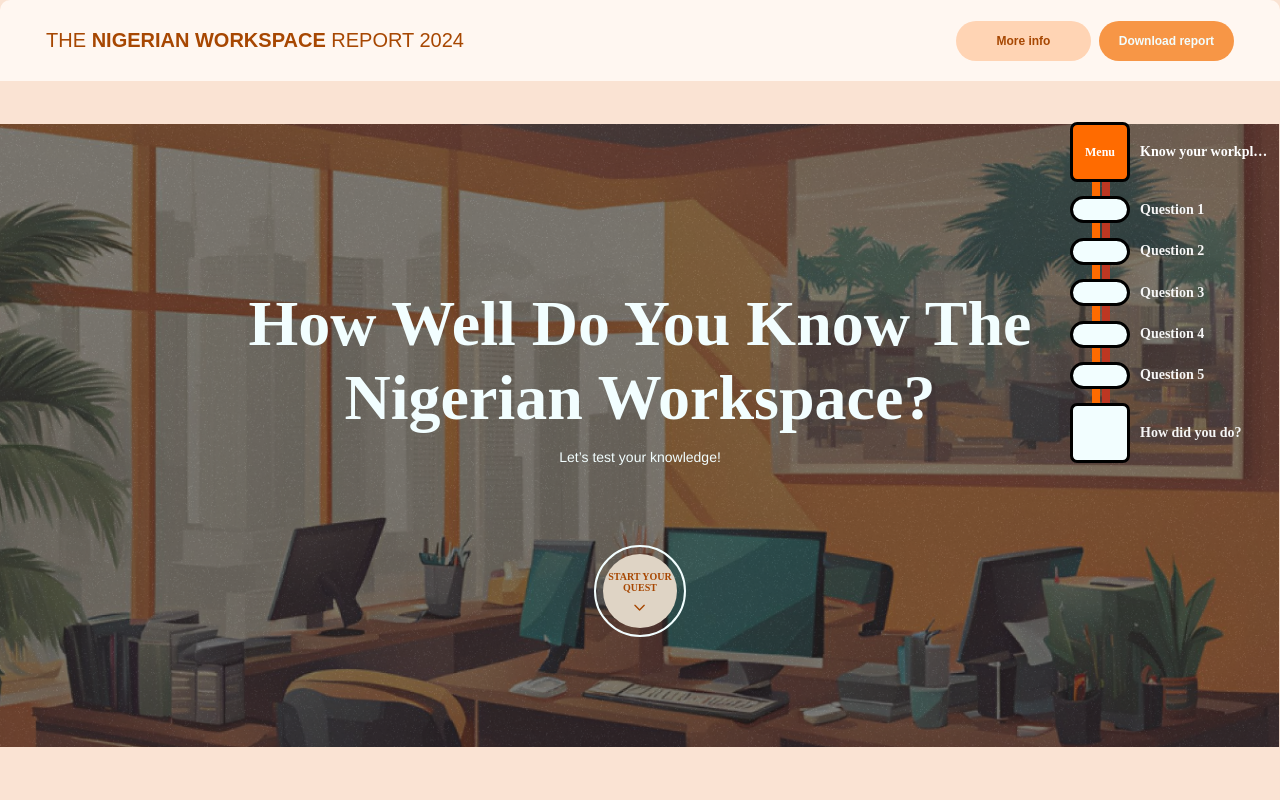
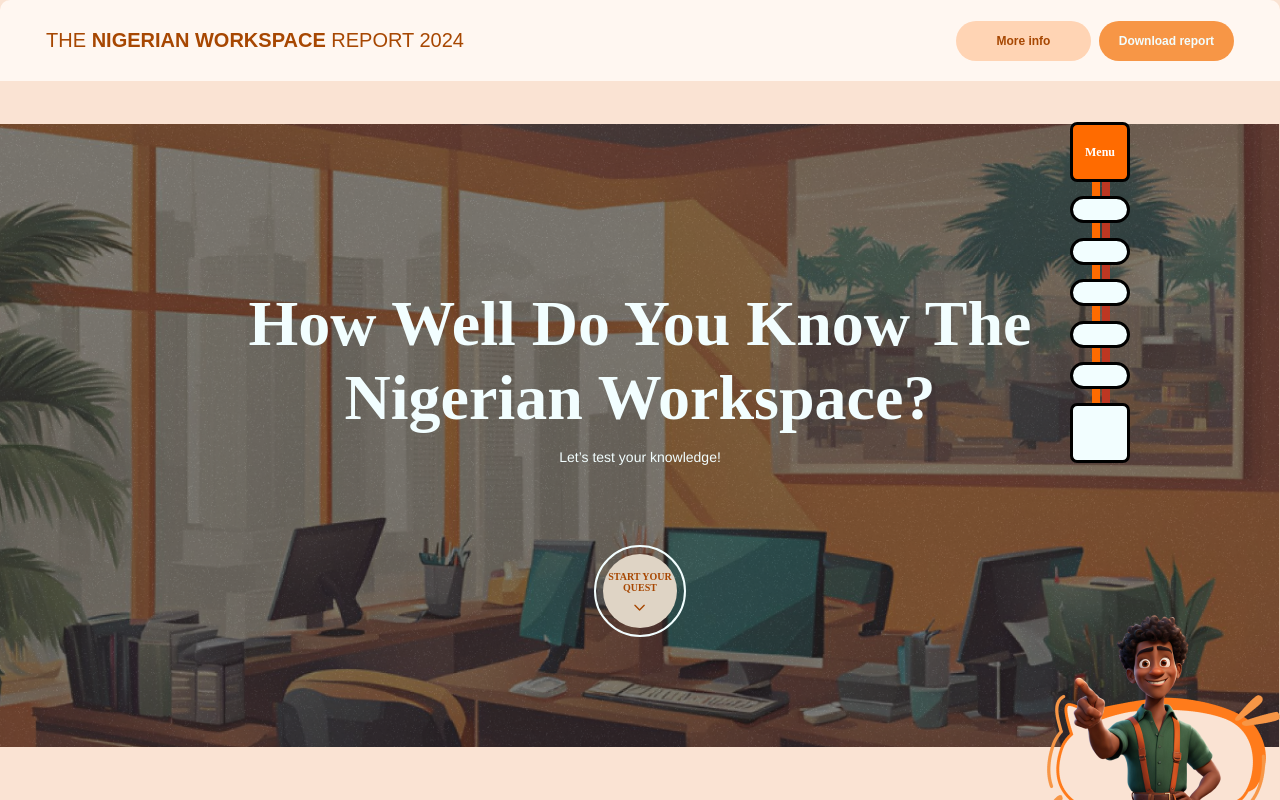
Before and after one commit to KathieU/Quiz, a React (Vite) app: page / in a window 1280 px wide. Built offline with nearby package versions, Linux system fonts and the light colour scheme; a web font is replaced by a local one.

Commit message:
Removed frontpage text from sidebar

```diff
--- a/src/components/frontPage/FrontPage.css
+++ b/src/components/frontPage/FrontPage.css
@@ -46,3 +46,9 @@
   font-weight: 400 !important;
   margin-bottom: 5rem;
 }
+
+.front-page-boy {
+  position: absolute;
+  bottom: 0;
+  right: 0;
+}
--- a/src/components/frontPage/FrontPage.jsx
+++ b/src/components/frontPage/FrontPage.jsx
@@ -2,6 +2,7 @@ import { useNavigate } from "react-router-dom";
 import "./FrontPage.css";
 import Header from "../header/Header";
 import Sidebar from "../sidebar/Sidebar";
+import frontBoy from "../../assets/frontBoy.png";
 
 function FrontPage() {
   const navigate = useNavigate();
@@ -15,6 +16,11 @@ function FrontPage() {
       <Header />
       <div className="front-page-container">
         <Sidebar currentPage="front" questions={[]} />
+        <img
+          className="front-page-boy"
+          src={frontBoy}
+          alt="Boy with magnifying glass"
+        />
 
         <div className="front-page-content">
           <h2>How Well Do You Know The Nigerian Workspace?</h2>
--- a/src/components/sidebar/Sidebar.css
+++ b/src/components/sidebar/Sidebar.css
@@ -76,7 +76,7 @@
   flex-grow: 1;
   overflow: hidden;
   white-space: nowrap;
-  text-overflow: ellipsis;
+  opacity: 0;
 }
 
 .menu-text {
@@ -113,3 +113,42 @@
   background-image: url("../../assets/columns.png");
   background-repeat: no-repeat;
 }
+
+/* Add this to your Sidebar.css */
+
+/* Hide the text when the front page is active */
+.front-text {
+  display: none;
+}
+
+/* .sidebar .bar-wrapper {
+  display: flex;
+  align-items: center;
+}
+
+.sidebar .bar-wrapper .bar {
+  margin-right: 10px;
+} */
+
+/* Show the text when not on the front page */
+.sidebar .bar-wrapper:not(.front-page) .front-text {
+  display: block;
+}
+
+/* .menu-text {
+  color: #ababab;
+  text-align: center;
+  font-family: "Aileron";
+  font-size: 0.75rem;
+  font-weight: 700;
+}
+
+.active-menu-text {
+  color: #fff;
+}
+
+.active-text {
+  color: #fff;
+}
+
+ */
```
Also changed, not shown: src/assets/frontBoy.png (added).
